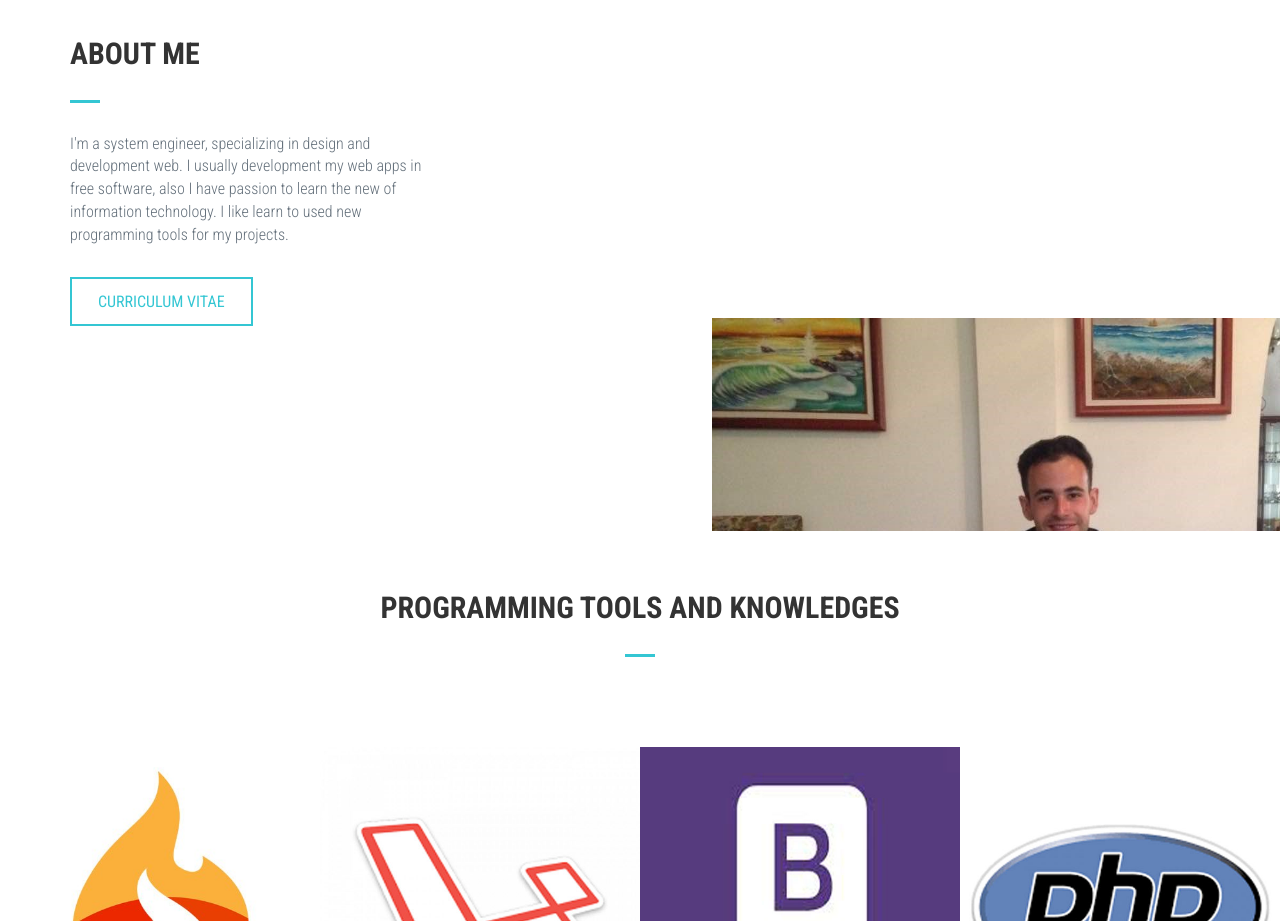
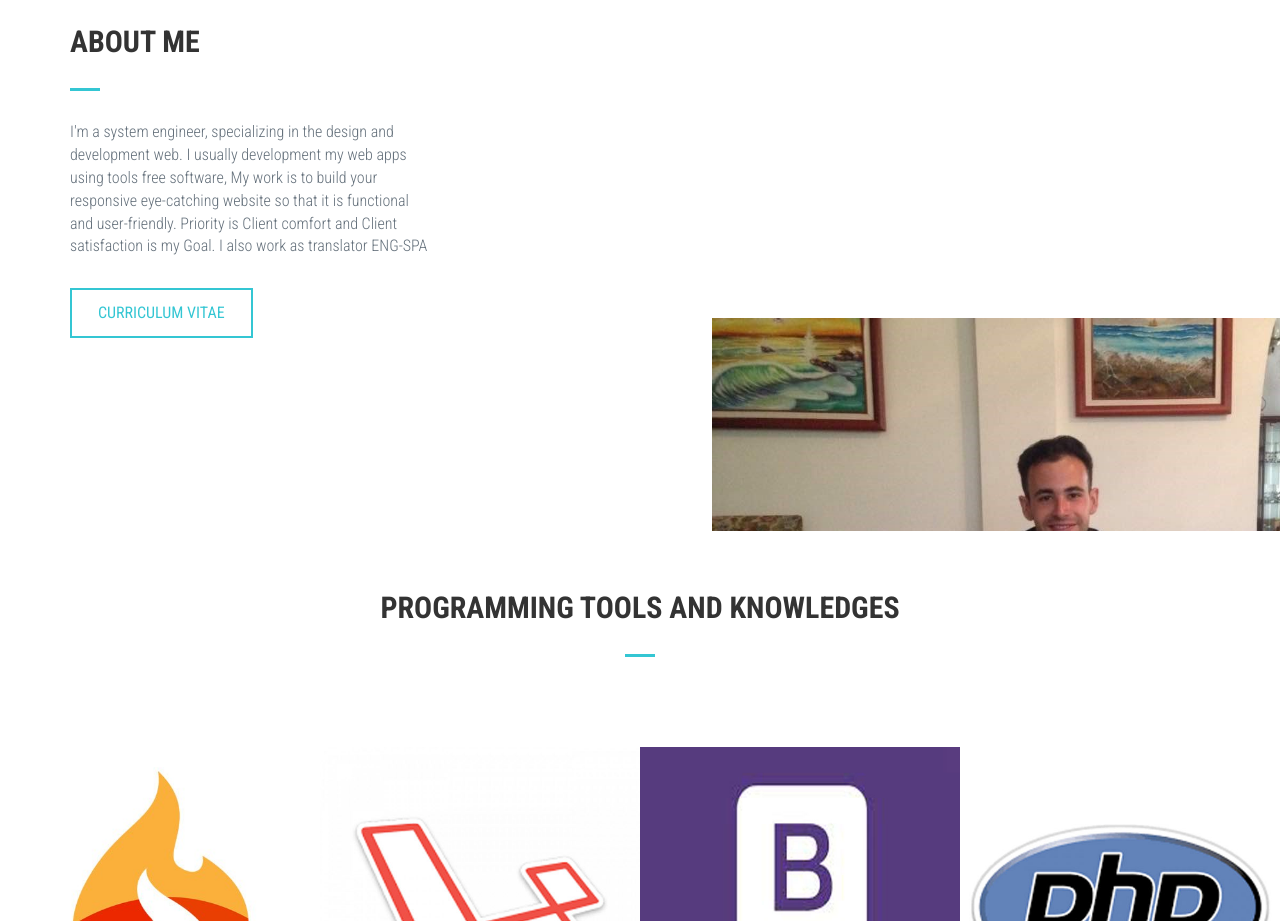
Before and after one commit to RDZU/Randolph-Zamora, a website: page index.html in a window 1280 px wide. Shown: the part 1460-2381 px from the top of the page. Drawn offline with Linux system fonts and the light colour scheme.

Commit message:
Update index.html

```diff
--- a/index.html
+++ b/index.html
@@ -150,7 +150,7 @@
                                     <div class="content-title-underline"></div>
                                 </div>
                                 <div id="about-desc" class="wow animated fadeInDown" data-wow-duration="1s" data-wow-delay=".5s">
-                                    <p>I'm a system engineer, specializing in design and development web. I usually development my web apps in free software, also I have passion to learn the new of information technology. I like learn to used new programming tools for my projects.</p>
+                                    <p>I'm a system engineer, specializing in the design and development web. I usually development my web apps using tools free software, My work is to build your responsive eye-catching website so that it is functional and user-friendly. Priority is Client comfort and Client satisfaction is my Goal. I also work as  translator ENG-SPA</p>
                                 </div>
                                 <div id="about-btn" class="wow animated fadeInUp" data-wow-duration="1s" data-wow-delay=".5s">
                                     <a class="btn btn-lg btn-general btn-blue" href="file/CV%20Randolph%20Zamora.pdf" role="button">
```
